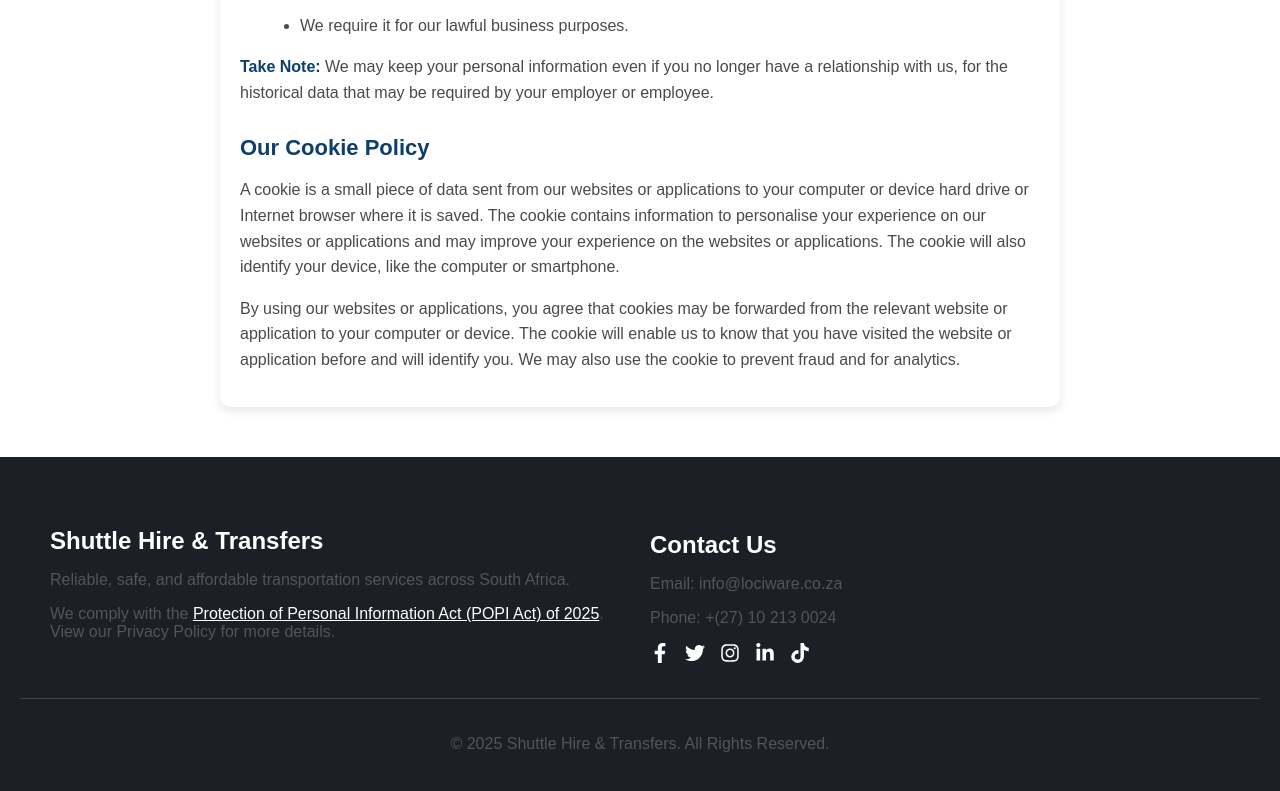
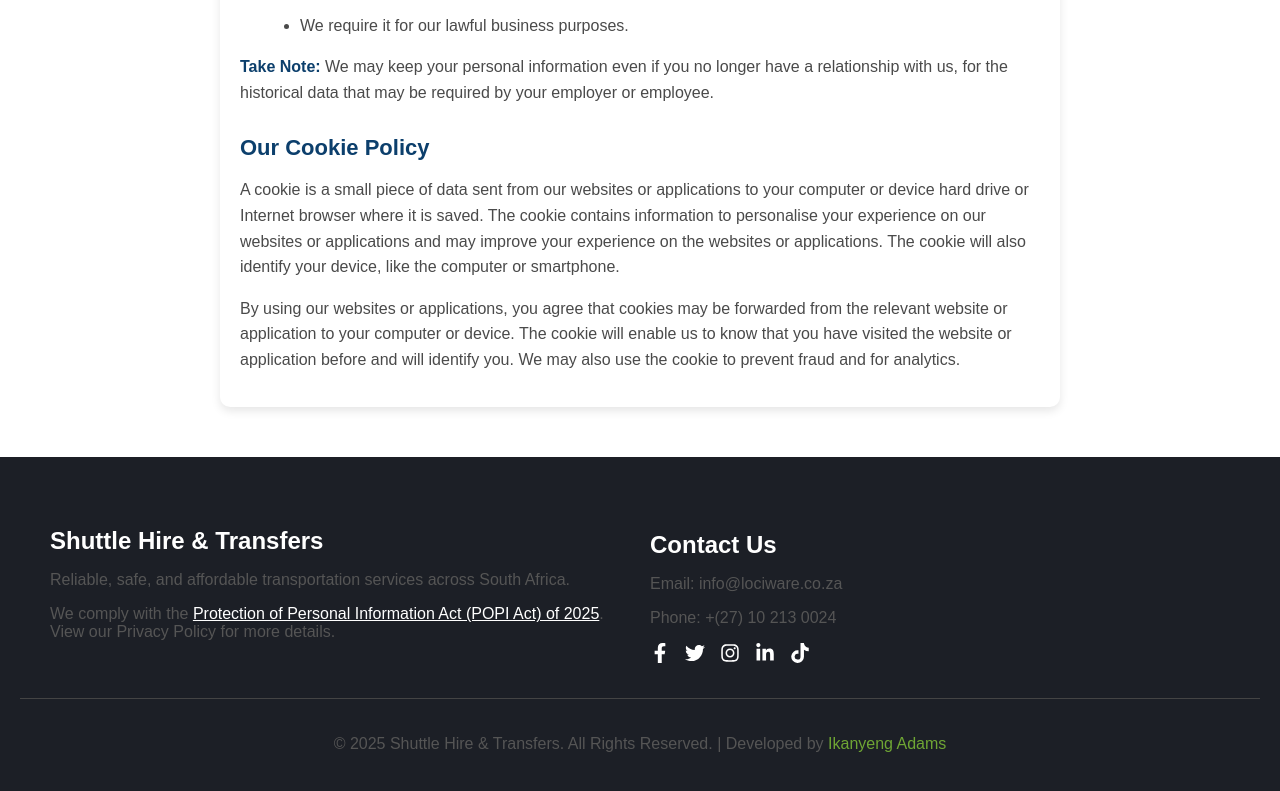
Before and after one commit to IkanyengAdams/my-website, a React (Create React App) app in the folder lociware-website/: page /privacy-policy in a window 1280 px wide. Shown: the part 7673-8464 px from the top of the page. Built offline with nearby package versions, Linux system fonts and the light colour scheme; no server answers.

Commit message:
added creaditability

```diff
--- a/lociware-website/src/components/Footer.jsx
+++ b/lociware-website/src/components/Footer.jsx
@@ -42,7 +42,10 @@
 
       {/* Bottom Section */}
       <div className="footer-bottom">
-        <p>© {new Date().getFullYear()} Shuttle Hire & Transfers. All Rights Reserved.</p>
+        <p>
+          © {new Date().getFullYear()} Shuttle Hire & Transfers. All Rights Reserved. |
+          Developed by <a href="https://www.linkedin.com/in/ikanyengadams/" target="_blank" rel="noopener noreferrer" className="developer-link">Ikanyeng Adams</a>
+        </p>
       </div>
     </footer>
   );
--- a/lociware-website/src/styles.css
+++ b/lociware-website/src/styles.css
@@ -57,9 +57,6 @@
   transition: transform 0.3s ease;
 }
 
-.logo:hover {
-  transform: scale(1.05);
-}
 
 .logo-img {
   width: 300px;
@@ -941,10 +938,6 @@
   }
 }
 
-
-
-
-
 .footer {
   background-color: #1c1f26; /* A modern dark-blue shade */
   color: white;
@@ -993,8 +986,19 @@
   padding-top: 20px;
   border-top: 1px solid #444;
   margin-top: 20px;
-}
-
+  font-size: 14px; /* Slightly smaller for subtlety */
+}
+
+.developer-link {
+  color: #6fa634; /* Matches your social icon hover color for consistency */
+  text-decoration: none; /* No underline by default */
+  transition: color 0.3s ease-in-out; /* Smooth hover transition */
+}
+
+.developer-link:hover {
+  color: #ffffff; /* White on hover for contrast */
+  text-decoration: underline; /* Underline on hover for clarity */
+}
 
 /* About Us Section */
 .about-us {
```
